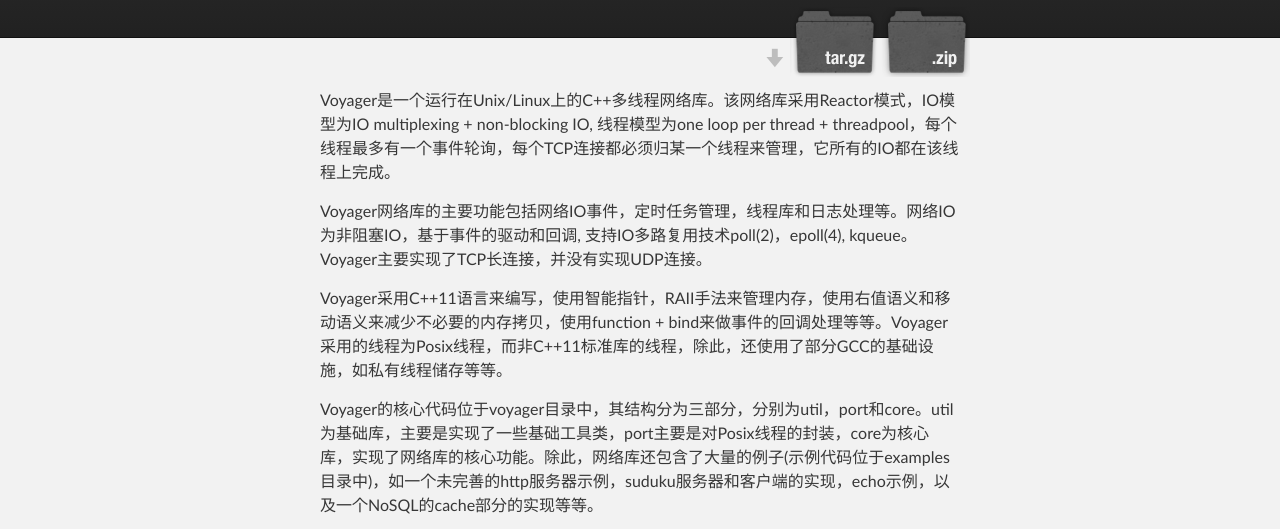
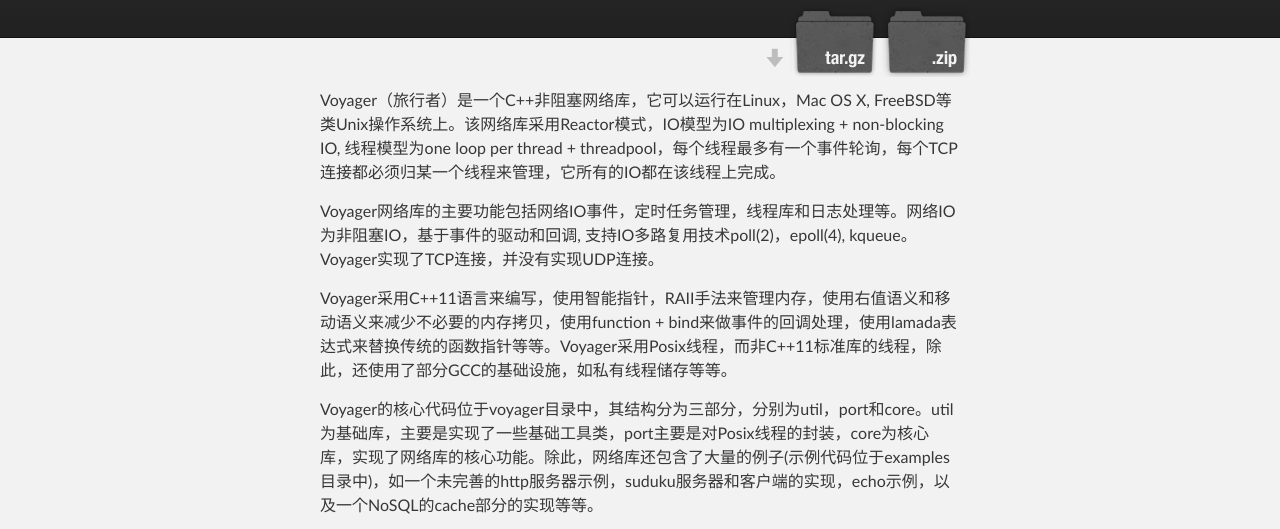
Before and after one commit to QiumingLu/voyager, a plain HTML site: page index.html in a window 1280 px wide. Shown: the part 208-737 px from the top of the page. Drawn offline with Linux system fonts and the light colour scheme.

```diff
--- a/index.html
+++ b/index.html
@@ -31,11 +31,11 @@
     <!-- MAIN CONTENT -->
     <div id="main_content_wrap" class="outer">
       <section id="main_content" class="inner">
-        <p>Voyager是一个运行在Unix/Linux上的C++多线程网络库。该网络库采用Reactor模式，IO模型为IO multiplexing + non-blocking IO, 线程模型为one loop per thread + threadpool，每个线程最多有一个事件轮询，每个TCP连接都必须归某一个线程来管理，它所有的IO都在该线程上完成。</p>
+        <p>Voyager（旅行者）是一个C++非阻塞网络库，它可以运行在Linux，Mac OS X, FreeBSD等类Unix操作系统上。该网络库采用Reactor模式，IO模型为IO multiplexing + non-blocking IO, 线程模型为one loop per thread + threadpool，每个线程最多有一个事件轮询，每个TCP连接都必须归某一个线程来管理，它所有的IO都在该线程上完成。</p>
 
-<p>Voyager网络库的主要功能包括网络IO事件，定时任务管理，线程库和日志处理等。网络IO为非阻塞IO，基于事件的驱动和回调, 支持IO多路复用技术poll(2)，epoll(4), kqueue。Voyager主要实现了TCP长连接，并没有实现UDP连接。</p>
+<p>Voyager网络库的主要功能包括网络IO事件，定时任务管理，线程库和日志处理等。网络IO为非阻塞IO，基于事件的驱动和回调, 支持IO多路复用技术poll(2)，epoll(4), kqueue。Voyager实现了TCP连接，并没有实现UDP连接。</p>
 
-<p>Voyager采用C++11语言来编写，使用智能指针，RAII手法来管理内存，使用右值语义和移动语义来减少不必要的内存拷贝，使用function + bind来做事件的回调处理等等。Voyager采用的线程为Posix线程，而非C++11标准库的线程，除此，还使用了部分GCC的基础设施，如私有线程储存等等。</p>
+<p>Voyager采用C++11语言来编写，使用智能指针，RAII手法来管理内存，使用右值语义和移动语义来减少不必要的内存拷贝，使用function + bind来做事件的回调处理，使用lamada表达式来替换传统的函数指针等等。Voyager采用Posix线程，而非C++11标准库的线程，除此，还使用了部分GCC的基础设施，如私有线程储存等等。</p>
 
 <p>Voyager的核心代码位于voyager目录中，其结构分为三部分，分别为util，port和core。util为基础库，主要是实现了一些基础工具类，port主要是对Posix线程的封装，core为核心库，实现了网络库的核心功能。除此，网络库还包含了大量的例子(示例代码位于examples目录中)，如一个未完善的http服务器示例，suduku服务器和客户端的实现，echo示例，以及一个NoSQL的cache部分的实现等等。</p>
 
--- a/params.json
+++ b/params.json
@@ -1,6 +1,6 @@
 {
   "name": "旅行者",
   "tagline": "Voyager is a C++ non-blocking network library that can run on Linux, Mac OS X, FreeBSD, etc.",
-  "body": "Voyager是一个运行在Unix/Linux上的C++多线程网络库。该网络库采用Reactor模式，IO模型为IO multiplexing + non-blocking IO, 线程模型为one loop per thread + threadpool，每个线程最多有一个事件轮询，每个TCP连接都必须归某一个线程来管理，它所有的IO都在该线程上完成。\r\n\r\nVoyager网络库的主要功能包括网络IO事件，定时任务管理，线程库和日志处理等。网络IO为非阻塞IO，基于事件的驱动和回调, 支持IO多路复用技术poll(2)，epoll(4), kqueue。Voyager主要实现了TCP长连接，并没有实现UDP连接。\r\n\r\nVoyager采用C++11语言来编写，使用智能指针，RAII手法来管理内存，使用右值语义和移动语义来减少不必要的内存拷贝，使用function + bind来做事件的回调处理等等。Voyager采用的线程为Posix线程，而非C++11标准库的线程，除此，还使用了部分GCC的基础设施，如私有线程储存等等。\r\n\r\nVoyager的核心代码位于voyager目录中，其结构分为三部分，分别为util，port和core。util为基础库，主要是实现了一些基础工具类，port主要是对Posix线程的封装，core为核心库，实现了网络库的核心功能。除此，网络库还包含了大量的例子(示例代码位于examples目录中)，如一个未完善的http服务器示例，suduku服务器和客户端的实现，echo示例，以及一个NoSQL的cache部分的实现等等。\r\n\r\n对Voyager网络库做了很多对比测试（测试代码位于benchmarks目录中），Voyager在吞吐量和并发量方面表现优异。当然，Voyager并没有在安全性上做太多的处理，安全性和稳定性还有待加强。除此，还有很多细节方面需要完善。\r\n\r\n编译环境：\r\n（1）Linux 和 GCC 4.8\r\n（2）Mac OS X 和 Clang 3.3\r\n",
+  "body": "Voyager（旅行者）是一个C++非阻塞网络库，它可以运行在Linux，Mac OS X, FreeBSD等类Unix操作系统上。该网络库采用Reactor模式，IO模型为IO multiplexing + non-blocking IO, 线程模型为one loop per thread + threadpool，每个线程最多有一个事件轮询，每个TCP连接都必须归某一个线程来管理，它所有的IO都在该线程上完成。\r\n\r\nVoyager网络库的主要功能包括网络IO事件，定时任务管理，线程库和日志处理等。网络IO为非阻塞IO，基于事件的驱动和回调, 支持IO多路复用技术poll(2)，epoll(4), kqueue。Voyager实现了TCP连接，并没有实现UDP连接。\r\n\r\nVoyager采用C++11语言来编写，使用智能指针，RAII手法来管理内存，使用右值语义和移动语义来减少不必要的内存拷贝，使用function + bind来做事件的回调处理，使用lamada表达式来替换传统的函数指针等等。Voyager采用Posix线程，而非C++11标准库的线程，除此，还使用了部分GCC的基础设施，如私有线程储存等等。\r\n\r\nVoyager的核心代码位于voyager目录中，其结构分为三部分，分别为util，port和core。util为基础库，主要是实现了一些基础工具类，port主要是对Posix线程的封装，core为核心库，实现了网络库的核心功能。除此，网络库还包含了大量的例子(示例代码位于examples目录中)，如一个未完善的http服务器示例，suduku服务器和客户端的实现，echo示例，以及一个NoSQL的cache部分的实现等等。\r\n\r\n对Voyager网络库做了很多对比测试（测试代码位于benchmarks目录中），Voyager在吞吐量和并发量方面表现优异。当然，Voyager并没有在安全性上做太多的处理，安全性和稳定性还有待加强。除此，还有很多细节方面需要完善。\r\n\r\n编译环境：\r\n（1）Linux 和 GCC 4.8\r\n（2）Mac OS X 和 Clang 3.3\r\n",
   "note": "Don't delete this file! It's used internally to help with page regeneration."
 }
```
